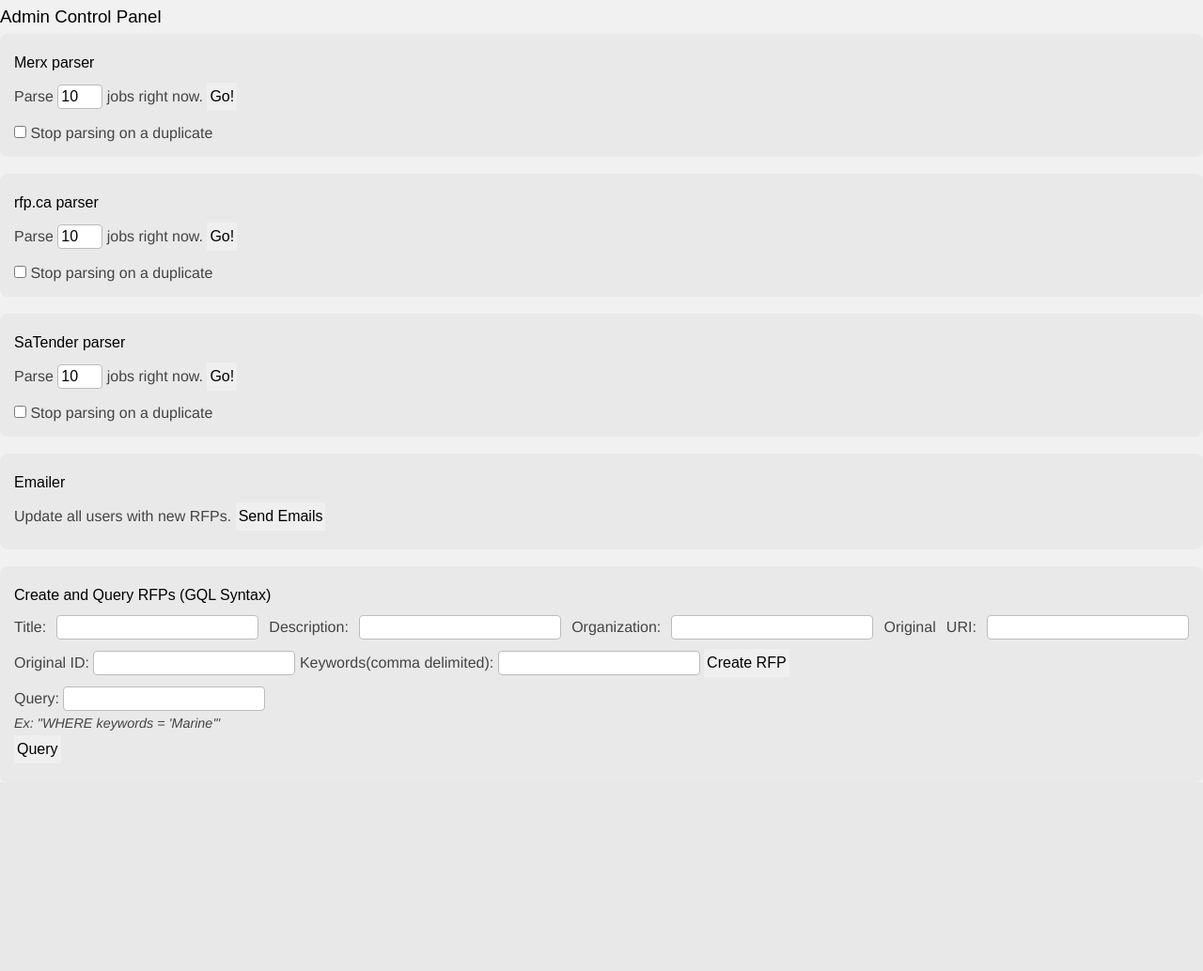
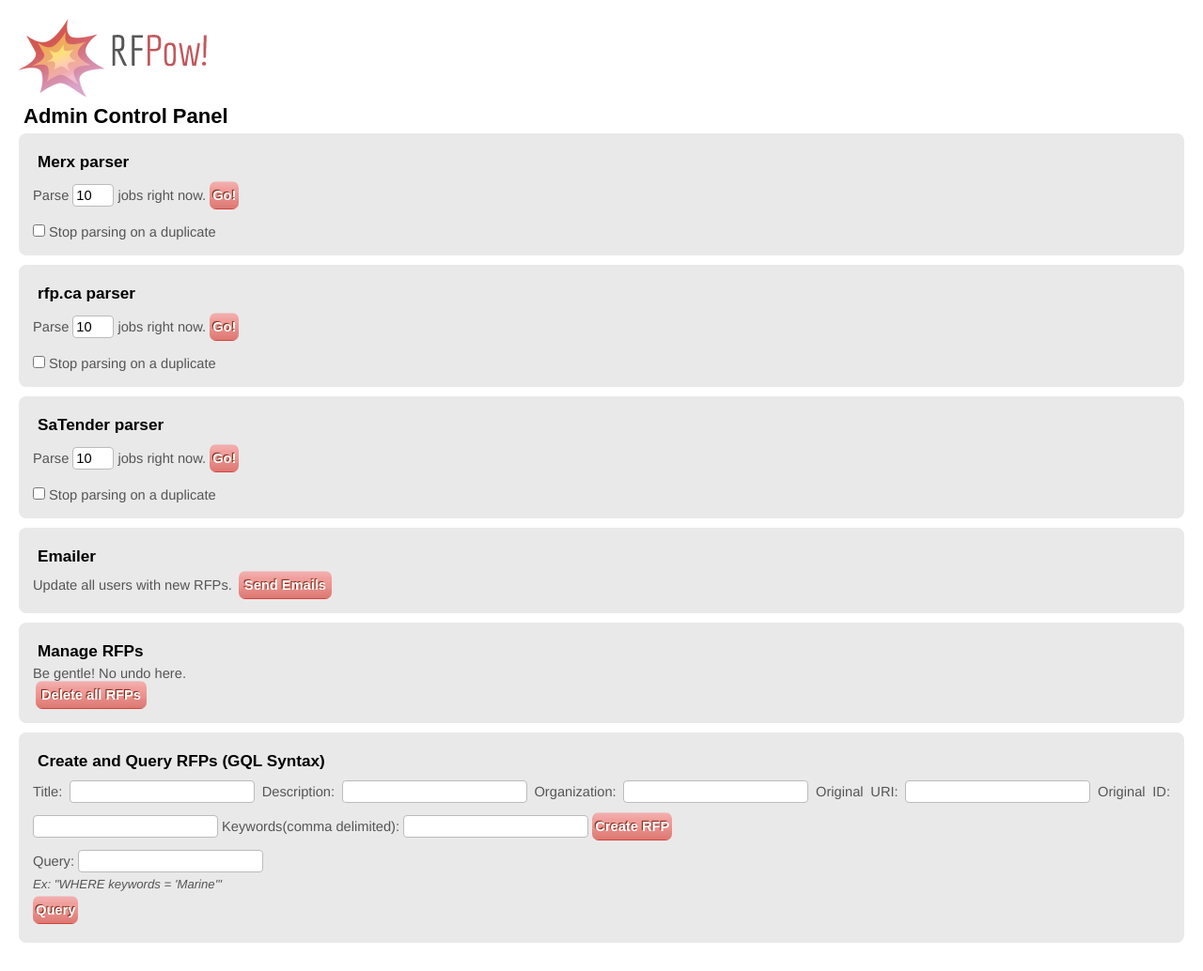
Before and after one commit to GEO-IASS/rfpow, a Python web app: template templates/admin_parsers.html in a window 1280 px wide. Shown: the whole page at 94% size. Before the commit the page ends 806 px from the top, so only its background shows below. Run offline with Jinja, Linux system fonts and the light colour scheme; the template is opened without the code that fills it, so the values that code supplies are empty; style sheets or scripts are compiled from the project's sources.

Commit message:
Add deleting RFPs to admin console. Restyle console.
git-svn-id: https://stanley.cdf.toronto.edu/svn/csc301-2012-01/Group_E@205 092ab664-fcbf-46e8-8362-05d6c20691bb

```diff
--- a/style/admin.css
+++ b/style/admin.css
@@ -13,6 +13,7 @@ h1,h2,h3,h4,h5 {
     padding: 15px;
     background: #e9e9e9;
     border-radius: 8px;
+    margin: 0 0 10px;
 }
 
 .subsection {
--- a/style/main.less
+++ b/style/main.less
@@ -107,6 +107,13 @@ a:hover {
     display: inline-block;
     cursor: pointer;
     margin: 0 3px;
+    background: url(../images/button_generic.png) 0 -1px;
+    border-radius: 7px;
+    font-weight: bold;
+    font-size: 11pt;
+    color: white;
+    text-shadow: -1px -1px 1px #771F0D;
+
 }
 
 .button_search {
@@ -509,6 +516,42 @@ input[type=text], input[type=password], select {
 	}
 }
 
+.admin {
+    background: white;
+    padding: 20px;
+
+    h1, h2, h3, h4, h5 {
+        font-weight: bold;
+        margin: 5px;
+        padding: 0;
+    }
+
+    .section {
+        padding: 15px;
+        background: #e9e9e9;
+        border-radius: 8px;
+        margin: 0 0 10px;
+    }
+
+    .subsection {
+        margin: 6px 0 0;
+    }
+
+    .parser input {
+        margin: 5px 0;
+        padding: 3px;
+    }
+
+}
+
+.settings {
+
+    .back {
+        position: absolute;
+        left: 0; top:5px;
+    }
+}
+
 
 .footer {
     padding: 10px;
--- a/templates/admin_parsers.html
+++ b/templates/admin_parsers.html
@@ -2,20 +2,27 @@
 <html>
     <head>
         <title>RFPow! Admin Panel</title>
-    <link rel="stylesheet" type="text/css" href="/style/main.css">
-    <link rel="stylesheet" type="text/css" href="/style/admin.css">
+        <link rel="stylesheet/less" type="text/css" href="/style/main.less">
+
+        <script src="/js/less-1.3.0.min.js" type="text/javascript"></script>
+        <script src="/js/jquery.min.js" type="text/javascript"></script>
     </head>
-<body>
+    <body class="admin">
         {% if status %}
-    <div class="status">
+        <div class="status info">
             {{ status }}
         </div>
         {% endif %}
 
-<h3>Admin Control Panel</h3>
+        <!-- Logo -->
+        <a href="/" alt="Back to the home page">
+            <img src="/images/logo.png" alt="RFPow's logo">
+        </a>
+
+        <h2>Admin Control Panel</h2>
 
         <div class="parser section">
-    <h4>Merx parser</h4>
+            <h3>Merx parser</h3>
 
             <div class="parser_controls">
                 <form name="merx_parser" method="post">
@@ -30,14 +37,14 @@
                             Stop parsing on a duplicate
                         </label>
                     </div>
-            <input type=hidden  name=parser  value='merx'>
+                    <input type="hidden"  name="parser"  value='merx'>
+                    <input type="hidden"  name="action"  value='parse'>
                 </form>
             </div>
         </div>
 
-<br>
         <div class="parser section">
-    <h4>rfp.ca parser</h4>
+            <h3>rfp.ca parser</h3>
 
             <div class="parser_controls">
                 <form name="rfp.ca_parser" method="post">
@@ -52,14 +59,14 @@
                             Stop parsing on a duplicate
                         </label>
                     </div>
-            <input type=hidden  name=parser  value='rfp.ca'>
+                    <input type='hidden'  name='parser'  value='rfp.ca'>
+                    <input type="hidden"  name="action"  value='parse'>
                 </form>
             </div>
         </div>
 
-<br>
         <div class="parser section">
-    <h4>SaTender parser</h4>
+            <h3>SaTender parser</h3>
 
             <div class="parser_controls">
                 <form name="SaTender_parser" method="post">
@@ -74,22 +81,31 @@
                             Stop parsing on a duplicate
                         </label>
                     </div>
-            <input type=hidden  name=parser  value='satender'>
+                    <input type="hidden"  name="parser"  value='satender'>
+                    <input type="hidden"  name="action"  value='parse'>
                 </form>
             </div>
         </div>
 
-<br>
-<div class="parser section">
-    <h4>Emailer</h4>
+
+        <div class="section">
+            <h3>Emailer</h3>
             <form action="/rfp/email" method="post" class="fieldset_submit">
                 <label>Update all users with new RFPs. <input type="submit" value="Send Emails" class="button"></label>
             </form>
         </div>
 
-<br>
+        <div class="section">
+            <h3>Manage RFPs</h3>
+            Be gentle! No undo here.
+            <form name="RFPs_delete" method="post">
+                <input type="submit" class="button" value="Delete all RFPs">
+                <input type="hidden" name="action"  value='rfp_delete'>
+            </form>
+        </div>
+
         <div class="parser section">
-    <h4>Create and Query RFPs (GQL Syntax)</h4>
+            <h3>Create and Query RFPs (GQL Syntax)</h3>
             <form action="/create-rfp/" method="post" class="fieldset_submit">
                 <label>Title: <input type="text" name="title"></label>
                 <label>Description: <input type="text" name="description"></label>
@@ -109,5 +125,6 @@
 
 
 
+
     </body>
 </html>
```
Also changed, not shown: handlers_admin.py (+32 -18 lines), images/button_generic.png (added). Lines whose indentation alone changed are shown as unchanged.
